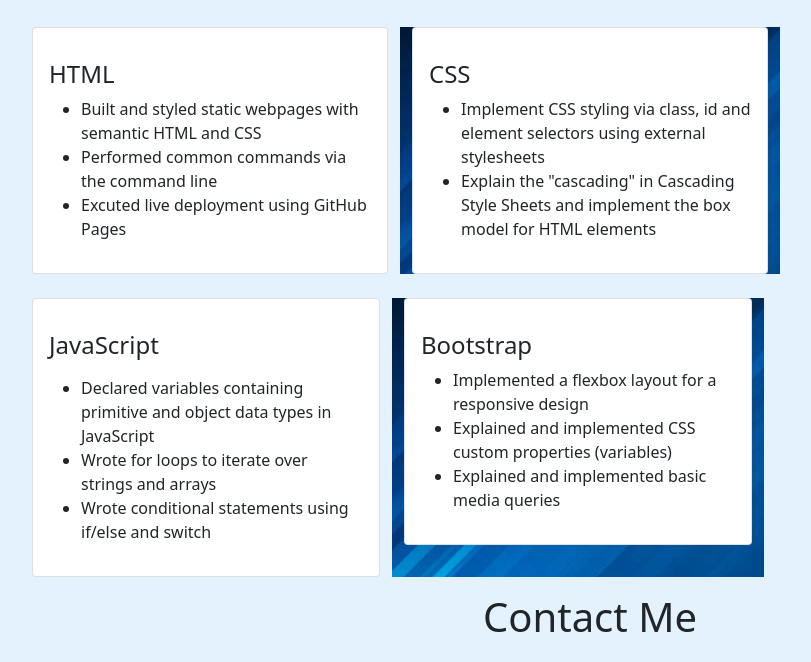
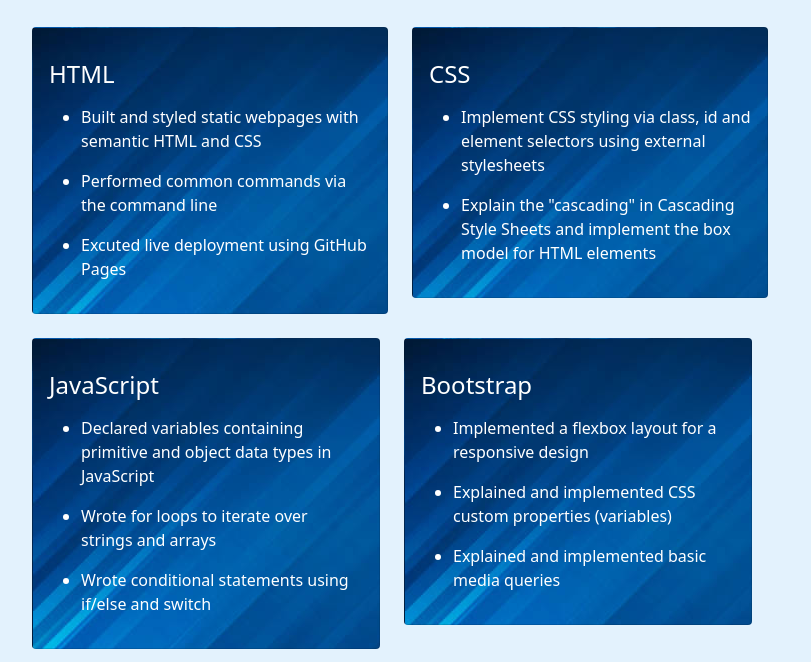
Before and after one commit to DemeSibere/DemeSibere-my-personal-portofolio-, a plain HTML site: page index.html in a window 1280 px wide. Shown: the part 589-1251 px from the top of the page, without its empty margins (50-861 px from the left). Drawn offline with nearby package versions, Linux system fonts and the light colour scheme.

Commit message:
Removed background text that covered background images

```diff
--- a/Assets/style.css
+++ b/Assets/style.css
@@ -62,3 +62,10 @@
       .col-lg-4:hover {
         transform: scale(1.5);
       }
+      .card-title {
+          color:white;
+      }
+
+      .card-text li {
+        color:white;
+    }
--- a/index.html
+++ b/index.html
@@ -68,30 +68,30 @@
             <div class="container">
                 <h1 class="text-center">Work</h1>
                 <div class="row">
-                    <div class="col-lg-4 mt-4" style="background-image: url(./Assets/imag1.jpg)">
-                        <div class="card servicesText">
+                    <div class="col-lg-4 mt-4" >
+                        <div class="card servicesText" style="background-image: url(./Assets/imag2.jpg);">
                             <div class="card-body">
                                 <i class="fas servicesIcon fa-clock"></i>
                                 <h4 class="card-title mt-3">HTML</h4>
 
                                     <ul>
-                                        <li>Built and styled static webpages with semantic HTML and CSS</li>
-                                        <li>Performed common commands via the command line</li>
-                                        <li>Excuted live deployment using GitHub Pages</li>
+                                        <li class="card-title mt-3">Built and styled static webpages with semantic HTML and CSS</li>
+                                        <li class="card-title mt-3">Performed common commands via the command line</li>
+                                        <li class="card-title mt-3">Excuted live deployment using GitHub Pages</li>
                                     </ul>
 
                             </div>
                         </div>
                     </div>
-                    <div class="col-lg-4 mt-4" style="background-image: url(./Assets/imag2.jpg);">
-                        <div class="card servicesText">
+                    <div class="col-lg-4 mt-4" >
+                        <div class="card servicesText" style="background-image: url(./Assets/imag2.jpg);">
                             <div class="card-body">
                                 <i class='fas servicesIcon fa-layer-group'></i>
                                 <h4 class="card-title mt-3">CSS</h4>
 
                                     <ul>
-                                        <li>Implement CSS styling via class, id and element selectors using external stylesheets</li>
-                                        <li>Explain the "cascading" in Cascading Style Sheets and implement the box model for HTML elements</li>
+                                        <li class="card-title mt-3">Implement CSS styling via class, id and element selectors using external stylesheets</li>
+                                        <li class="card-title mt-3">Explain the "cascading" in Cascading Style Sheets and implement the box model for HTML elements</li>
                                         </li>
 
                                     </ul>
@@ -100,32 +100,32 @@
                         </div>
                     </div>
                     <div class="row">
-                        <div class="col-lg-4 mt-4" style="background-image: url(./Assets/imag1.jpg);">
-                            <div class="card servicesText">
+                        <div class="col-lg-4 mt-4" >
+                            <div class="card servicesText" style="background-image: url(./Assets/imag2.jpg);">
                                 <div class="card-body">
                                     <i class='fas servicesIcon fa-search'></i>
                                     <h4 class="card-title mt-3">JavaScript</h4>
                                     <p class="card-text mt-3">
                                     <ul>
-                                        <li>Declared variables containing primitive and object data types in JavaScript</li>
-                                        <li>Wrote for loops to iterate over strings and arrays</li>
-                                        <li>Wrote conditional statements using if/else and switch</li>
+                                        <li class="card-title mt-3">Declared variables containing primitive and object data types in JavaScript</li>
+                                        <li class="card-title mt-3">Wrote for loops to iterate over strings and arrays</li>
+                                        <li class="card-title mt-3">Wrote conditional statements using if/else and switch</li>
                                     </ul>
                                     </p>
                                 </div>
                             </div>
                         </div>
-                        <div class="col-lg-4 mt-4" style="background-image: url(./Assets/imag2.jpg);">
-                            <div class="card servicesText">
+                        <div class="col-lg-4 mt-4" >
+                            <div class="card servicesText" style="background-image: url(./Assets/imag2.jpg);">
                                 <div class="card-body">
                                     <i class='fas servicesIcon fa-shield-alt'></i>
                                     <h4 class="card-title mt-3">Bootstrap</h4>
                                         <ul>
-                                            <li>Implemented a flexbox layout for a responsive design</li>
+                                            <li class="card-title mt-3">Implemented a flexbox layout for a responsive design</li>
 
-                                            <li>Explained and implemented CSS custom properties (variables)</li>
+                                            <li class="card-title mt-3"> Explained and implemented CSS custom properties (variables)</li>
 
-                                            <li>Explained and implemented basic media queries</li>
+                                            <li class="card-title mt-3">Explained and implemented basic media queries</li>
                                         </ul>
                                 </div>
                             </div>
```
Also changed, not shown: Assets/portofoliodemo.gif (renamed from Assets/ezgif.com-gif-maker (1).gif), 1 other file.
